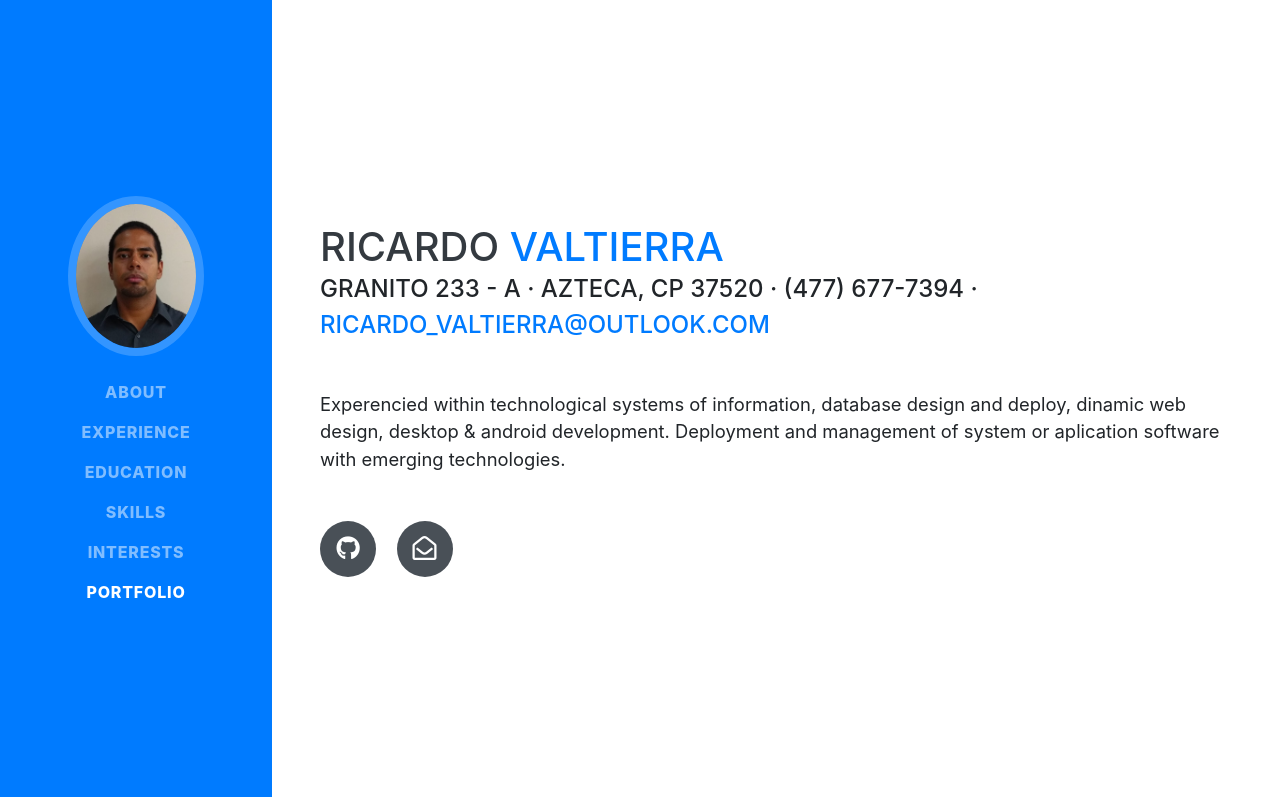
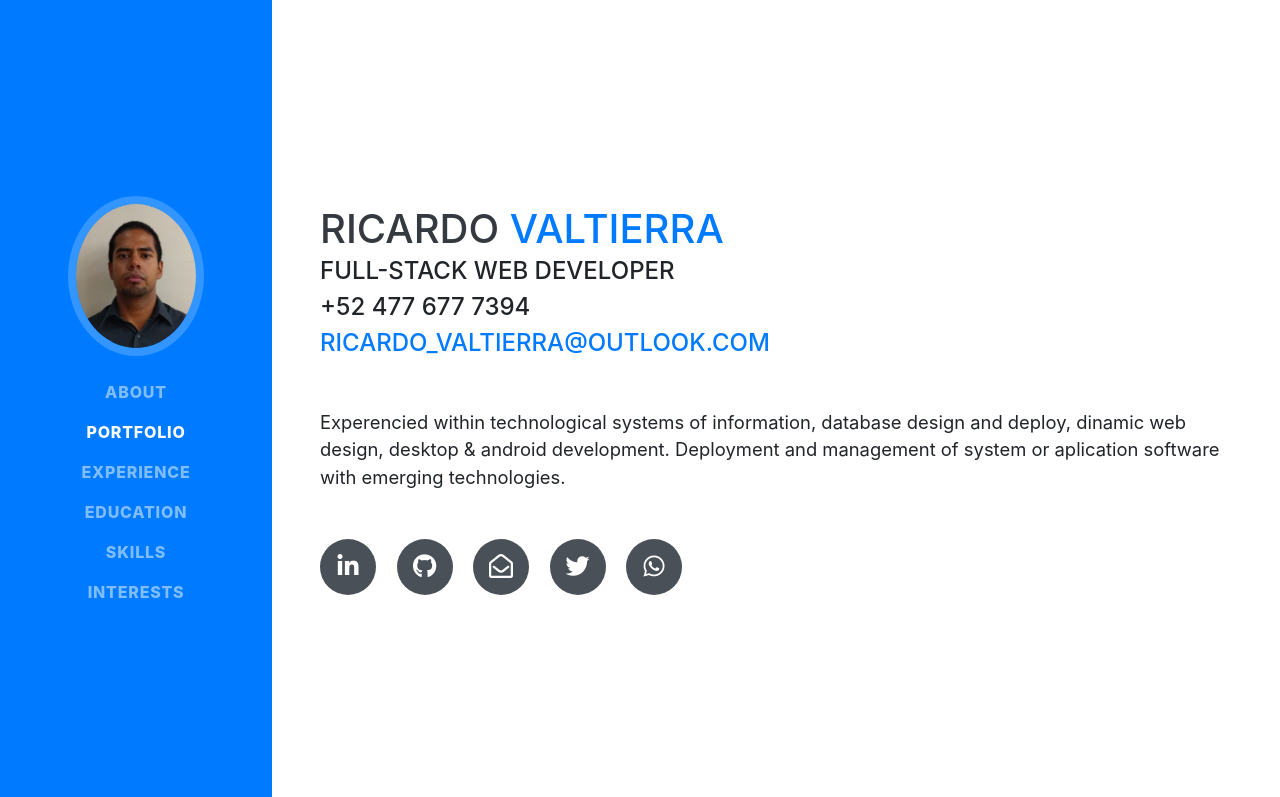
Before and after one commit to ricardovaltierra/old_portfolio, a website with bundled scripts: page index.html in a window 1280 px wide. Shown: the top 797 px of the page. Built offline with nearby package versions, Linux system fonts and the light colour scheme; a web font is replaced by a local one.

Commit message:
About section edited

```diff
--- a/index.html
+++ b/index.html
@@ -8,7 +8,7 @@
   <meta name="description" content="">
   <meta name="author" content="">
 
-  <title>Resume - Ricardo Valtierra</title>
+  <title>Ricardo Valtierra | Portfolio</title>
 
   <!-- BC CSS -->
   <link href="vendor/bootstrap/css/bootstrap.min.css" rel="stylesheet">
@@ -45,6 +45,9 @@
           <a class="nav-link js-scroll-trigger" href="#about">About</a>
         </li>
         <li class="nav-item">
+          <a class="nav-link js-scroll-trigger" href="#portfolio">Portfolio</a>
+        </li>
+        <li class="nav-item">
           <a class="nav-link js-scroll-trigger" href="#experience">Experience</a>
         </li>
         <li class="nav-item">
@@ -55,9 +58,6 @@
         </li>
         <li class="nav-item">
           <a class="nav-link js-scroll-trigger" href="#interests">Interests</a>
-        </li>
-        <li class="nav-item">
-          <a class="nav-link js-scroll-trigger" href="#github-repositories">Portfolio</a>
         </li>
       </ul>
     </div>
@@ -70,16 +70,27 @@
         <h1 class="mb-0">RICARDO
           <span class="text-primary">VALTIERRA</span>
         </h1>
-        <div class="subheading mb-5">Granito 233 - A · Azteca, CP 37520 · (477) 677-7394 ·
+        <div class="subheading mb-5">Full-Stack Web Developer
+          <br> +52 477 677 7394
+          <br>
           <a href="mailto:ricardo_valtierra@outlook.com">ricardo_valtierra@outlook.com</a>
         </div>
         <p class="lead mb-5">Experencied within technological systems of information, database design and deploy, dinamic web design, desktop & android development. Deployment and management of system or aplication software with emerging technologies.</p>
         <div class="social-icons">
+          <a href="http://www.linkedin.com/in/ricardovaltierra">
+            <i class="fab fa-linkedin-in"></i>
+          </a>
           <a href="https://github.com/ricardovaltierra">
             <i class="fab fa-github"></i>
           </a>
           <a href="mailto:ricardo_valtierra@outlook.com">
             <i class="far fa-envelope-open"></i>
+          </a>
+          <a href="mailto:ricardo_valtierra@outlook.com">
+            <i class="fab fa-twitter"></i>
+          </a>
+          <a href="mailto:ricardo_valtierra@outlook.com">
+            <i class="fab fa-whatsapp"></i>
           </a>
         </div>
       </div>
@@ -246,7 +257,7 @@
 
     <hr class="m-0">
 
-	<section class="resume-section p-3 p-lg-5 d-flex align-items-center" id="github-repositories">
+	<section class="resume-section p-3 p-lg-5 d-flex align-items-center" id="portfolio">
       <div class="w-100">
         <h2 class="mb-5">Portfolio</h2>
         <ul class="fa-ul mb-0">
```
